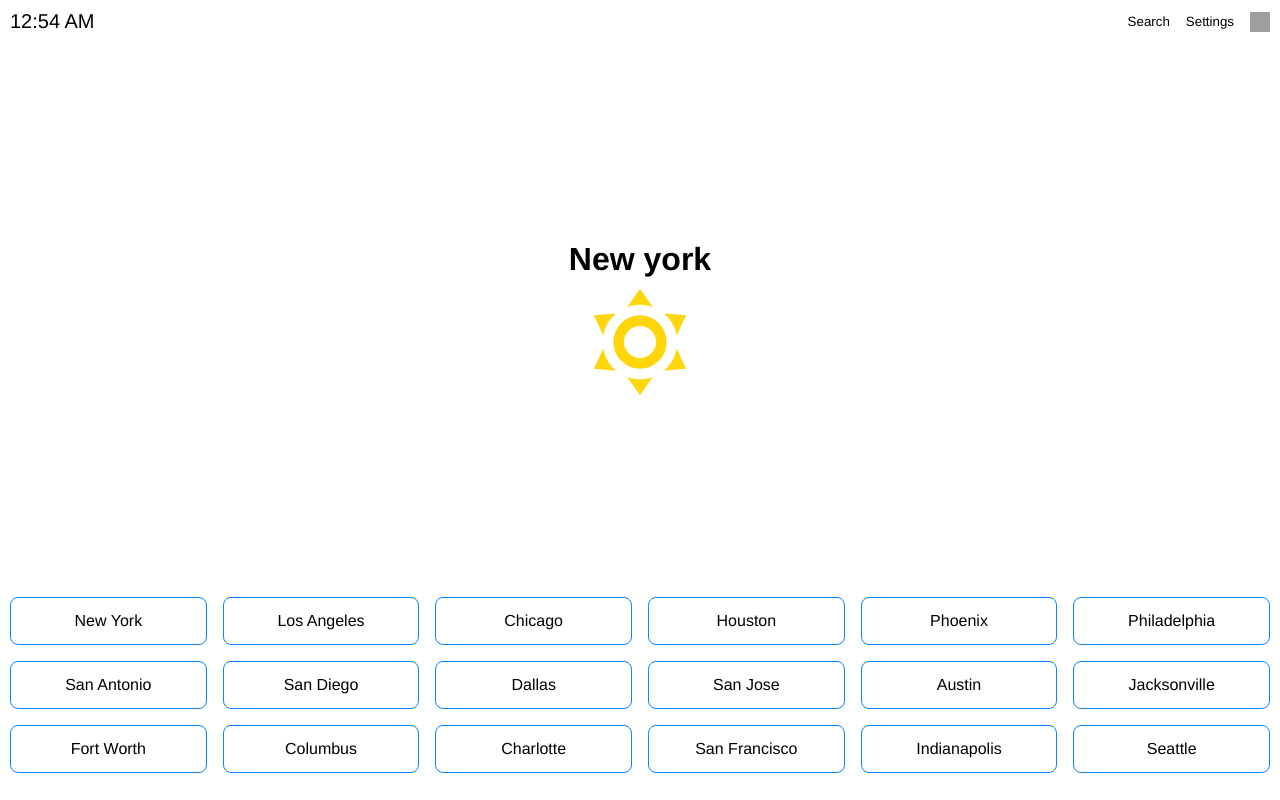
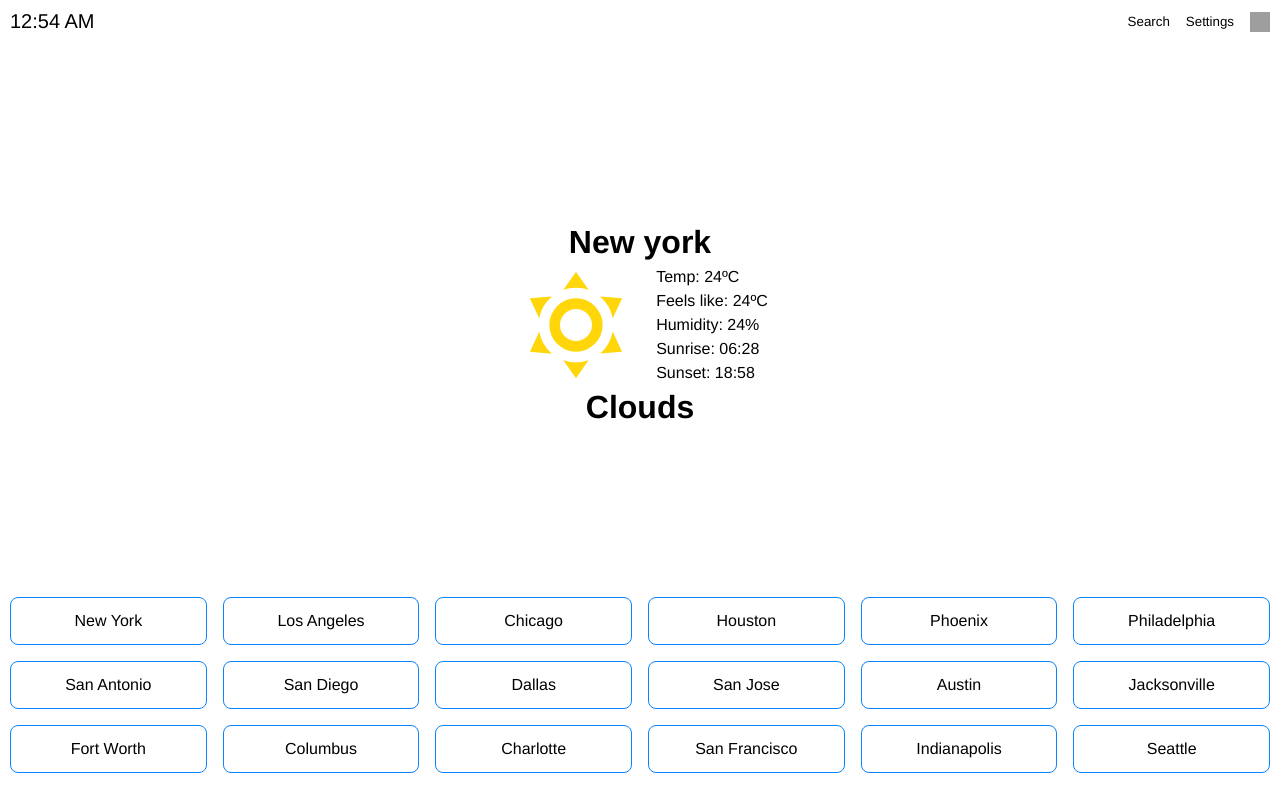
Before and after one commit to xRiku/open-weather-forecast, a React (Vite) app: page / in a window 1280 px wide. Built offline with nearby package versions, Linux system fonts and the light colour scheme; grey boxes are pictures that could not be loaded; the HTML template or start-up script is replaced by a standard one; a web font is replaced by a local one.

Commit message:
:construction: add more progression in home

```diff
--- a/src/pages/Home/index.tsx
+++ b/src/pages/Home/index.tsx
@@ -59,8 +59,15 @@ export default function Home() {
               <h1>New york</h1>
               <div>
                 <Icon name="01" size={'8rem'} />
-                <div></div>
+                <div>
+                  <span>Temp: 24ºC</span>
+                  <span>Feels like: 24ºC</span>
+                  <span>Humidity: 24%</span>
+                  <span>Sunrise: 06:28</span>
+                  <span>Sunset: 18:58</span>
+                </div>
               </div>
+              <h1>Clouds</h1>
             </>
           )}
         </CityForecast>
--- a/src/pages/Home/styles.ts
+++ b/src/pages/Home/styles.ts
@@ -11,12 +11,31 @@ export const CitiesContainer = styled.div`
 `
 
 export const CityForecast = styled.div`
+  display: grid;
   display: flex;
   flex-direction: column;
   align-items: center;
   justify-content: center;
   width: 100%;
   height: calc(100vh - 16rem);
+  div {
+    display: flex;
+    flex-direction: row;
+    align-items: center;
+    justify-content: center;
+    gap: 1rem;
+
+    div {
+      display: flex;
+      flex-direction: column;
+      align-items: start;
+      justify-content: center;
+      span {
+        font-size: 1rem;
+        line-height: 0.5rem;
+      }
+    }
+  }
 `
 
 export const WeatherReport = styled.div`
```
